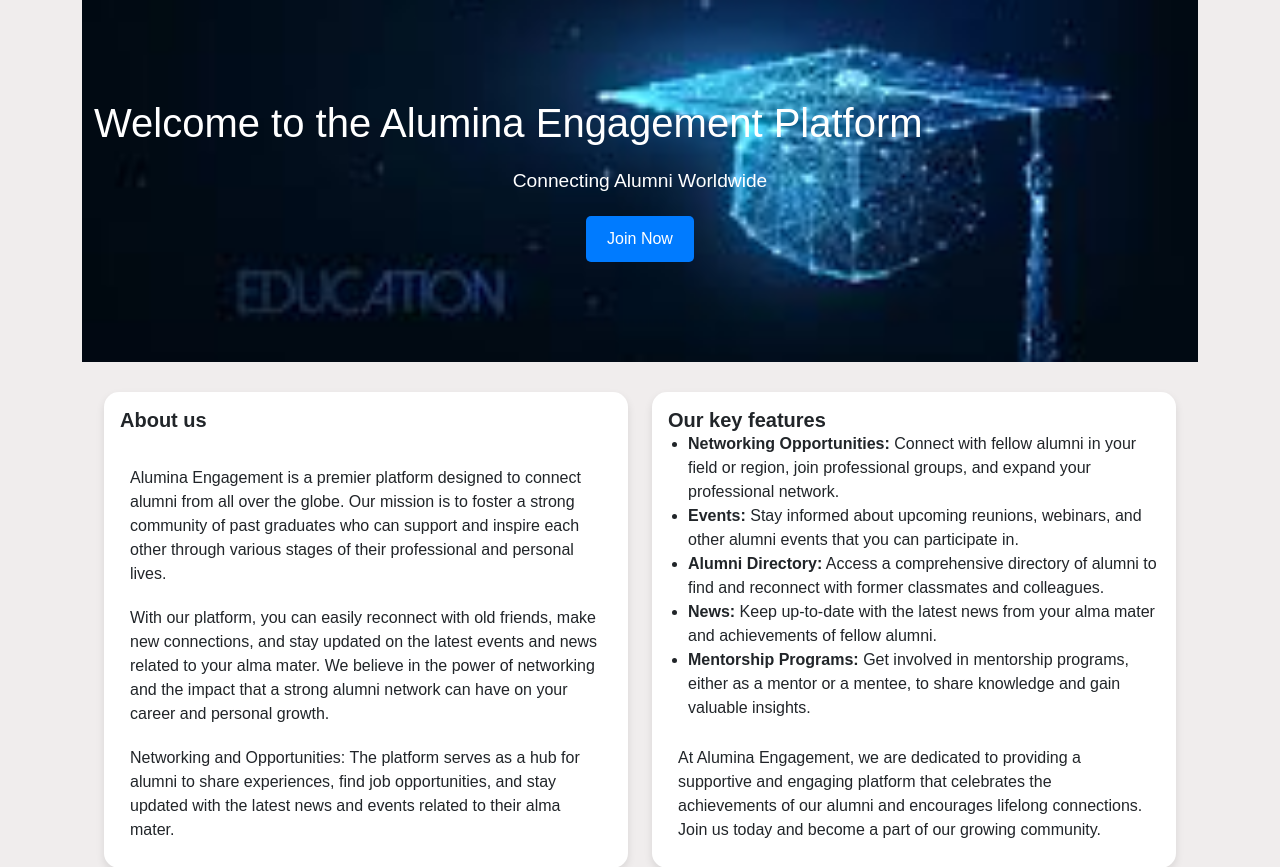
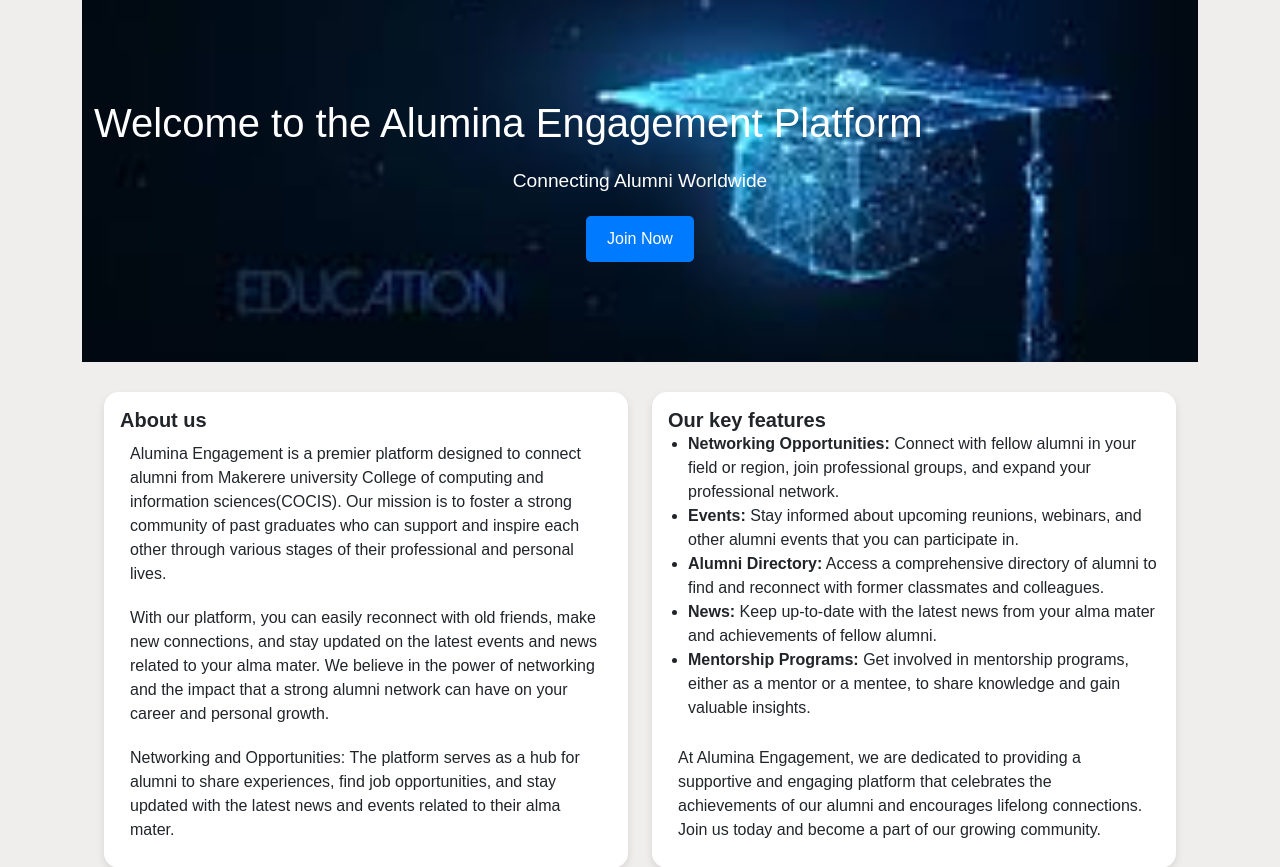
Before and after one commit to ndjek1/group-7, a Flask app: page / in a window 1280 px wide. Shown: the part 183-1050 px from the top of the page. Run offline with Flask 3, Linux system fonts and the light colour scheme; some libraries are stand-ins or nearby versions.

Commit message:
Home page change

```diff
--- a/app/templates/home.html
+++ b/app/templates/home.html
@@ -19,7 +19,7 @@
                 <div class="card-body">
                   <h2 class="card-title">About us</h2>
                   <p>
-                      Alumina Engagement is a premier platform designed to connect alumni from all over the globe.
+                      Alumina Engagement is a premier platform designed to connect alumni  from Makerere university College of computing and information sciences(COCIS).
                       Our mission is to foster a strong community of past graduates who can support and inspire each
                       other through various stages of their professional and personal lives.
                   </p>
```
